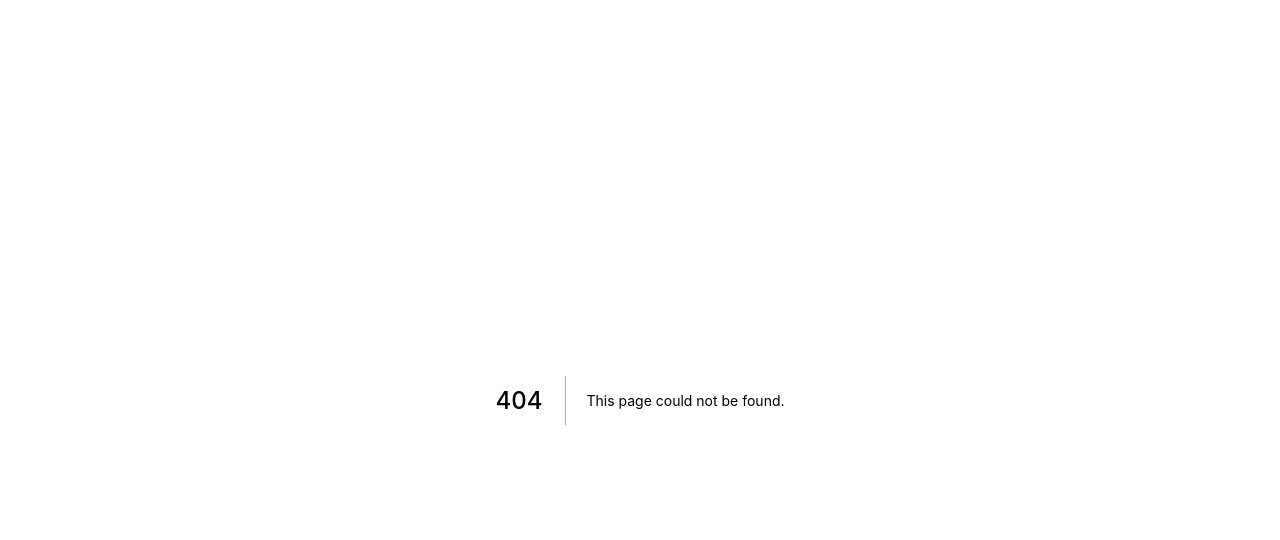
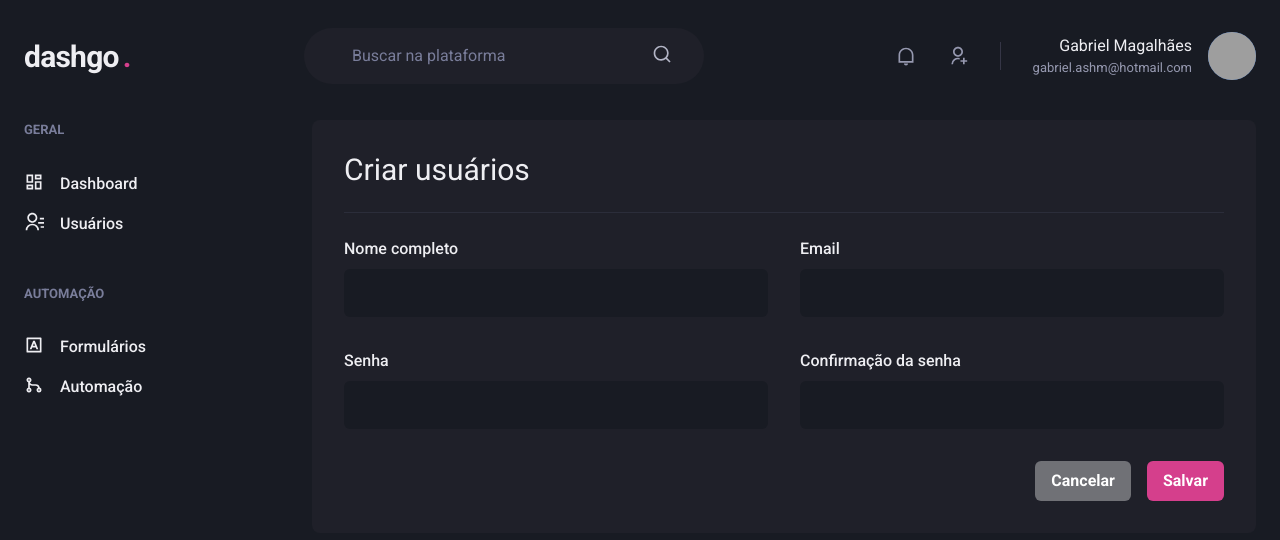
Before and after one commit to magaliais/Dashgo, a Next.js app: page /users/create in a window 1280 px wide. Before the commit this address had no page. Shown: the top 540 px of the page. Built offline with nearby package versions, Linux system fonts and the light colour scheme; grey boxes are pictures that could not be loaded.

Commit message:
📦 NEW: create new user

```diff
--- /dev/null
+++ b/src/pages/users/create.tsx
@@ -0,0 +1,42 @@
+import { Box, Button, Divider, Flex, Heading, HStack, Icon, SimpleGrid, VStack } from "@chakra-ui/react";
+import { RiSaveLine } from "react-icons/ri";
+import { Input } from "../../components/Form/Input";
+import { Header } from "../../components/Header";
+import { Sidebar } from "../../components/Sidebar";
+
+export default function CreateUser() {
+  return (
+    <Box>
+      <Header />
+
+      <Flex w="100%" my="6" maxW={1480} mx="auto" px="6">
+        <Sidebar />
+
+        <Box flex="1" borderRadius="8" bg="gray.800" p="8">
+          <Heading size="lg" fontWeight="normal">Criar usuários</Heading>
+
+          <Divider my="6" borderColor="gray.700" />
+
+          <VStack spacing="8">
+            <SimpleGrid minChildWidth="240px" spacing="8" w="100%">
+              <Input name="name" label="Nome completo" />
+              <Input name="email" type="email" label="Email" />
+            </SimpleGrid>
+
+            <SimpleGrid minChildWidth="240px" spacing="8" w="100%">
+              <Input name="password" type="password" label="Senha" />
+              <Input name="password_confirmation" type="password" label="Confirmação da senha" />
+            </SimpleGrid>
+          </VStack>
+
+          <Flex mt="8" justify="flex-end">
+            <HStack spacing="4">
+              <Button colorScheme="whiteAlpha">Cancelar</Button>
+              <Button colorScheme="pink">Salvar</Button>
+            </HStack>
+          </Flex>
+        </Box>
+      </Flex>
+    </Box>
+  );
+}
```
